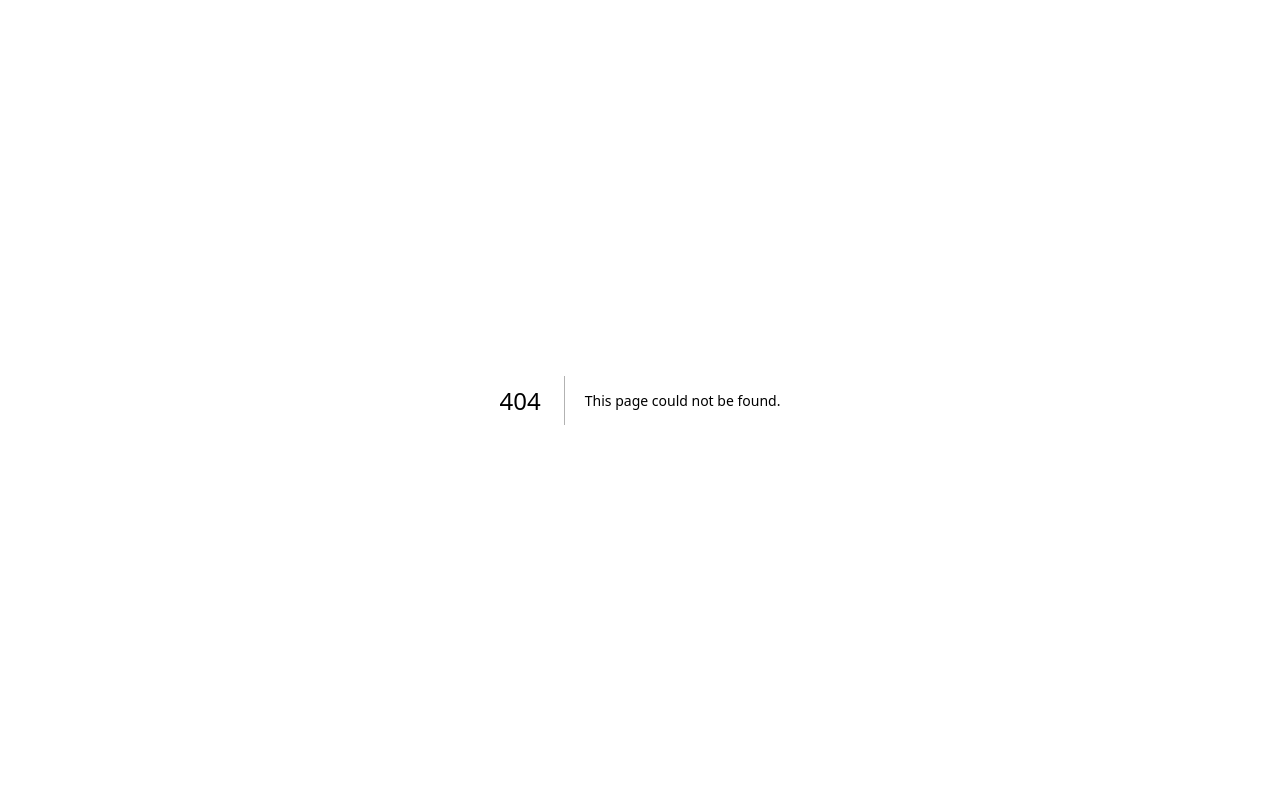
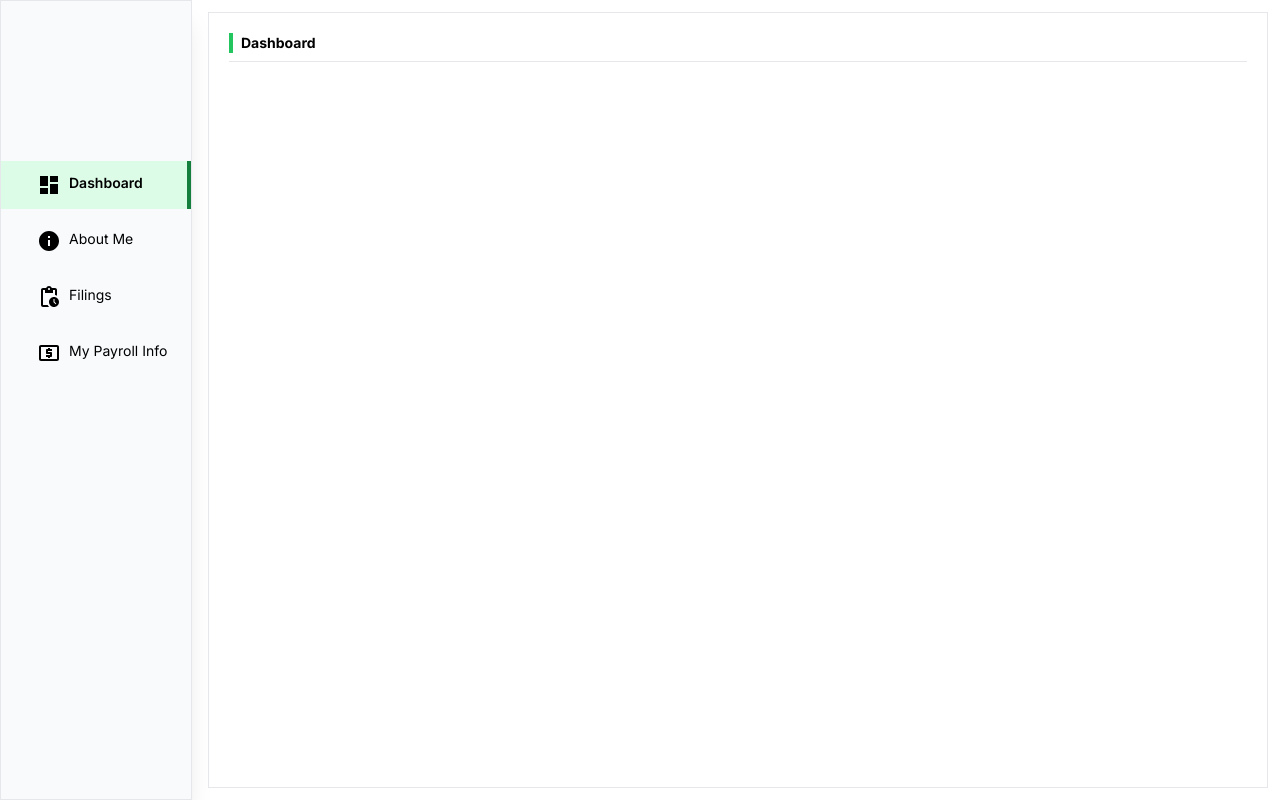
Before and after one commit to dequilla3/pcic_payroll_app, a Next.js app: page /pages/dashboard in a window 1280 px wide. Before the commit this address had no page. Built offline with nearby package versions, Linux system fonts and the light colour scheme.

Commit message:
feat: design main with sidebar design

```diff
--- /dev/null
+++ b/src/app/components/custom-components/PageHeaderTitle.tsx
@@ -0,0 +1,14 @@
+interface PageHeaderTitleProps {
+  title?: string;
+}
+
+export function PageHeaderTitle({ title }: PageHeaderTitleProps) {
+  return (
+    <section>
+      <div className="border-l-4 border-green-500 pl-2 mb-2 font-bold text-sm">
+        {title}
+      </div>
+      <hr />
+    </section>
+  );
+}
--- /dev/null
+++ b/src/app/components/custom-components/SidebarList.tsx
@@ -0,0 +1,31 @@
+import { SvgIconProps } from "@mui/material";
+
+interface SideBarListProps {
+  title?: string;
+  icon?: React.ElementType<SvgIconProps>;
+  onClick?: () => void;
+  isClicked?: boolean;
+}
+
+export default function SideBarList({
+  title,
+  icon: Icon,
+  onClick,
+  isClicked,
+}: SideBarListProps) {
+  return (
+    <li
+      className={
+        isClicked
+          ? "cursor-pointer pl-6 mb-2 p-3 text-sm bg-green-100 sm:pl-9 font-semibold border-r-4 border-green-700 transition-all"
+          : "hover:font-semibold cursor-pointer pl-6 mb-2 p-3 text-sm hover:bg-green-100 sm:pl-9"
+      }
+      onClick={onClick}
+    >
+      <div className="flex">
+        {Icon && <Icon className="mr-2" />}
+        <div className="sm:hidden md:block">{title}</div>
+      </div>
+    </li>
+  );
+}
--- /dev/null
+++ b/src/app/components/forms/login/LoginForm.tsx
@@ -0,0 +1,43 @@
+'use client'
+
+import ButtonPrimary from "../../custom-components/ButtonPrimary";
+import { useRouter } from 'next/navigation'
+import Image from "next/image";
+
+
+
+export default function LoginForm(){
+    const router = useRouter()
+
+   function handleLogin(){
+    router.push('/pages/dashboard');
+    }
+
+    return   <div className="flex flex-col justify-center items-center h-screen">
+    <div className="container mx-auto max-w-xs text-center pt-">
+      <div className="mx-auto mb-3 w-max">
+        <Image
+          priority
+          src="/pcic_logo.png"
+          alt="PCIC Logo"
+          width={100}
+          height={50}
+        />
+      </div>
+      <div className="text-center mb-5 font-bold">
+        PCICXI Employee Self Service
+      </div>
+      <input
+        className="border border-gray-300 px-4 py-2 w-full text-xs focus:outline-none focus:border-green-400 mb-1 rounded-md"
+        type="text"
+        placeholder="Username"
+      />
+      <input
+        className="border border-gray-300 px-4 py-2 w-full text-xs focus:outline-none focus:border-green-400 mb-1 rounded-md"
+        type="password"
+        placeholder="Password"
+      />
+      <ButtonPrimary text="Login" onClick={handleLogin}/>
+    </div>
+  </div>
+}
--- /dev/null
+++ b/src/app/components/sections/Sidebar.tsx
@@ -0,0 +1,43 @@
+"use client";
+
+import SideBarList from "../custom-components/SidebarList";
+import DashboardIcon from "@mui/icons-material/Dashboard";
+import InfoIcon from "@mui/icons-material/Info";
+import PendingActionsIcon from "@mui/icons-material/PendingActions";
+import LocalAtmIcon from "@mui/icons-material/LocalAtm";
+import { useState } from "react";
+
+export default function Sidebar() {
+  const [routes, setRoutes] = useState([
+    { title: "Dashboard", icon: DashboardIcon, isClicked: true },
+    { title: "About Me", icon: InfoIcon, isClicked: false },
+    { title: "Filings", icon: PendingActionsIcon, isClicked: false },
+    { title: "My Payroll Info", icon: LocalAtmIcon, isClicked: false },
+  ]);
+  function handleNavbarClick(index: number) {
+    const updatedRoutes = routes.map((route, i) =>
+      i === index
+        ? { ...route, isClicked: true }
+        : { ...route, isClicked: false }
+    );
+    setRoutes(updatedRoutes);
+  }
+  return (
+    <main>
+      {/* BRAND LOGO */}
+      <div className="mt-40">
+        <ul className="">
+          {routes.map((route, index) => (
+            <SideBarList
+              key={index}
+              title={route.title}
+              icon={route.icon}
+              isClicked={route.isClicked}
+              onClick={() => handleNavbarClick(index)}
+            />
+          ))}
+        </ul>
+      </div>
+    </main>
+  );
+}
--- a/src/app/page.tsx
+++ b/src/app/page.tsx
@@ -1,6 +1,6 @@
-import Image from "next/image";
-import ButtonPrimary from "./components/ButtonPrimary";
+
 import { Metadata } from "next";
+import LoginForm from "./components/forms/login/LoginForm";
 
 export const metadata: Metadata = {
   title: "Self-Service Portal",
@@ -8,33 +8,5 @@ export const metadata: Metadata = {
 };
 
 export default function Home() {
-  return (
-    <div className="flex flex-col justify-center items-center h-screen">
-      <div className="container mx-auto max-w-xs text-center pt-">
-        <div className="mx-auto mb-3 w-max">
-          <Image
-            priority
-            src="/pcic_logo.png"
-            alt="PCIC Logo"
-            width={100}
-            height={50}
-          />
-        </div>
-        <div className="text-center mb-5 font-bold">
-          PCICXI Employee Self Service
-        </div>
-        <input
-          className="border border-gray-300 px-4 py-2 w-full text-xs focus:outline-none focus:border-green-400 mb-1 rounded-md"
-          type="text"
-          placeholder="Username"
-        />
-        <input
-          className="border border-gray-300 px-4 py-2 w-full text-xs focus:outline-none focus:border-green-400 mb-1 rounded-md"
-          type="password"
-          placeholder="Password"
-        />
-        <ButtonPrimary text="Login" />
-      </div>
-    </div>
-  );
+  return <LoginForm/>
 }
--- /dev/null
+++ b/src/app/pages/aboutme/page.tsx
@@ -0,0 +1,11 @@
+import { PageHeaderTitle } from "@/app/components/custom-components/PageHeaderTitle";
+
+function AboutMe() {
+  return (
+    <main>
+      <PageHeaderTitle title="About Me" />
+    </main>
+  );
+}
+
+export default AboutMe;
--- /dev/null
+++ b/src/app/pages/dashboard/page.tsx
@@ -0,0 +1,9 @@
+import { PageHeaderTitle } from "@/app/components/custom-components/PageHeaderTitle";
+
+export default function Dashboard() {
+  return (
+    <main>
+      <PageHeaderTitle title="Dashboard"/>
+    </main>
+  );
+}
--- /dev/null
+++ b/src/app/pages/layout.tsx
@@ -0,0 +1,26 @@
+import { Metadata } from "next";
+import Sidebar from "../components/sections/Sidebar";
+
+export const metadata: Metadata = {
+  title: "PCIC ESS",
+  description: "Simplify Your Workday",
+};
+
+export default function CustomLayout({
+  children,
+}: {
+  children: React.ReactNode;
+}) {
+  return (
+    <section className="flex">
+      <div className="fixed top-0 bottom-0 bg-slate-50 sm:w-24 md:w-48 shadow-xl border">
+        <Sidebar />
+      </div>
+      <main className="flex flex-grow flex-col shadow-sm">
+        <div className="border p-5 fixed top-3 bottom-3 right-3 md:left-52 sm:left-28">
+          {children}
+        </div>
+      </main>
+    </section>
+  );
+}
--- a/tailwind.config.ts
+++ b/tailwind.config.ts
@@ -14,6 +14,16 @@ const config: Config = {
           "conic-gradient(from 180deg at 50% 50%, var(--tw-gradient-stops))",
       },
     },
+    screens: {
+      sm: "375px",
+      // => @media (min-width: 576px) { ... }
+
+      md: "960px",
+      // => @media (min-width: 960px) { ... }
+
+      lg: "1440px",
+      // => @media (min-width: 1440px) { ... }
+    },
   },
   plugins: [],
 };
```
Also changed, not shown: package.json (+9 -5 lines), src/app/components/custom-components/ButtonPrimary.tsx (renamed from src/app/components/ButtonPrimary.tsx), 1 other file (tests, documents, lock files or other folders).
